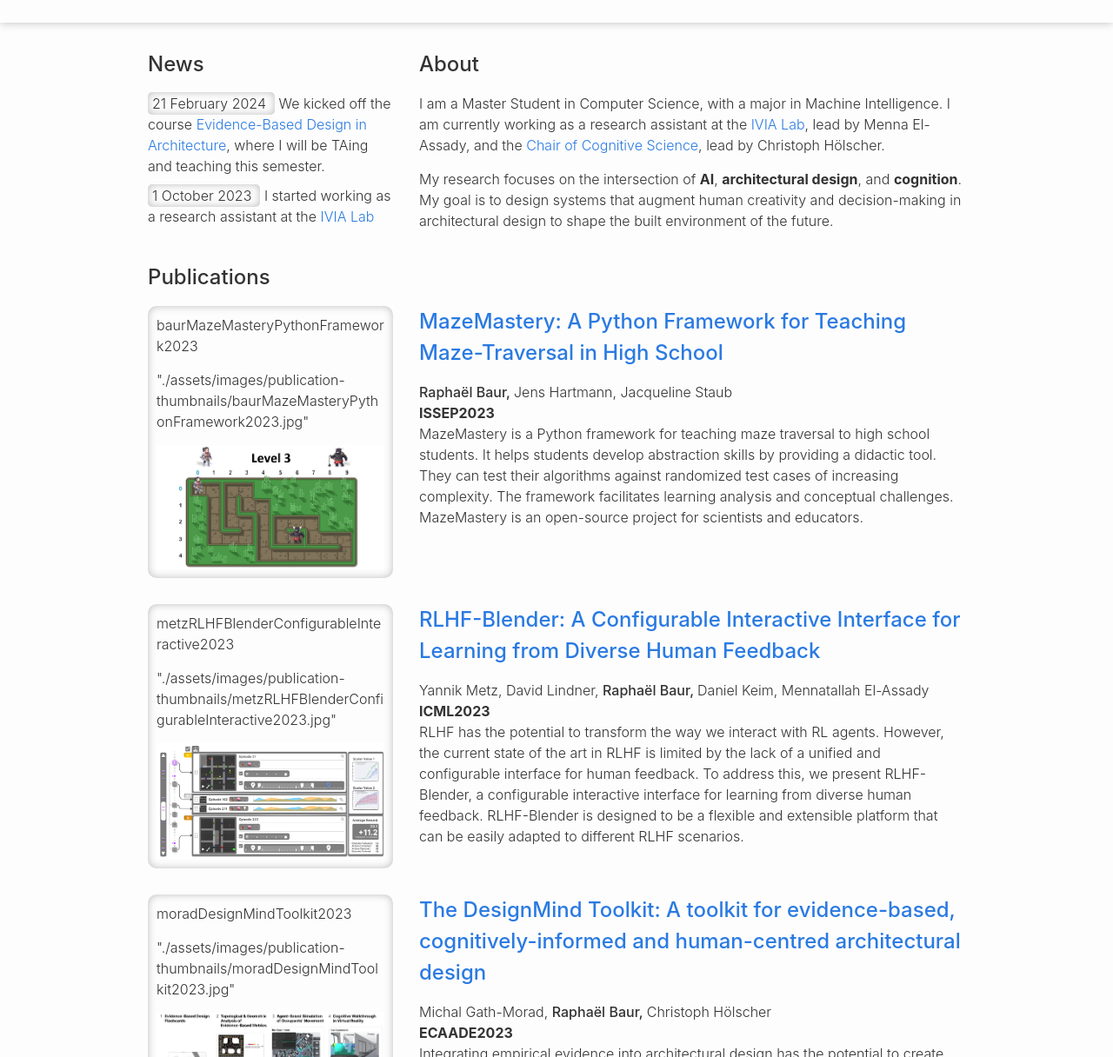
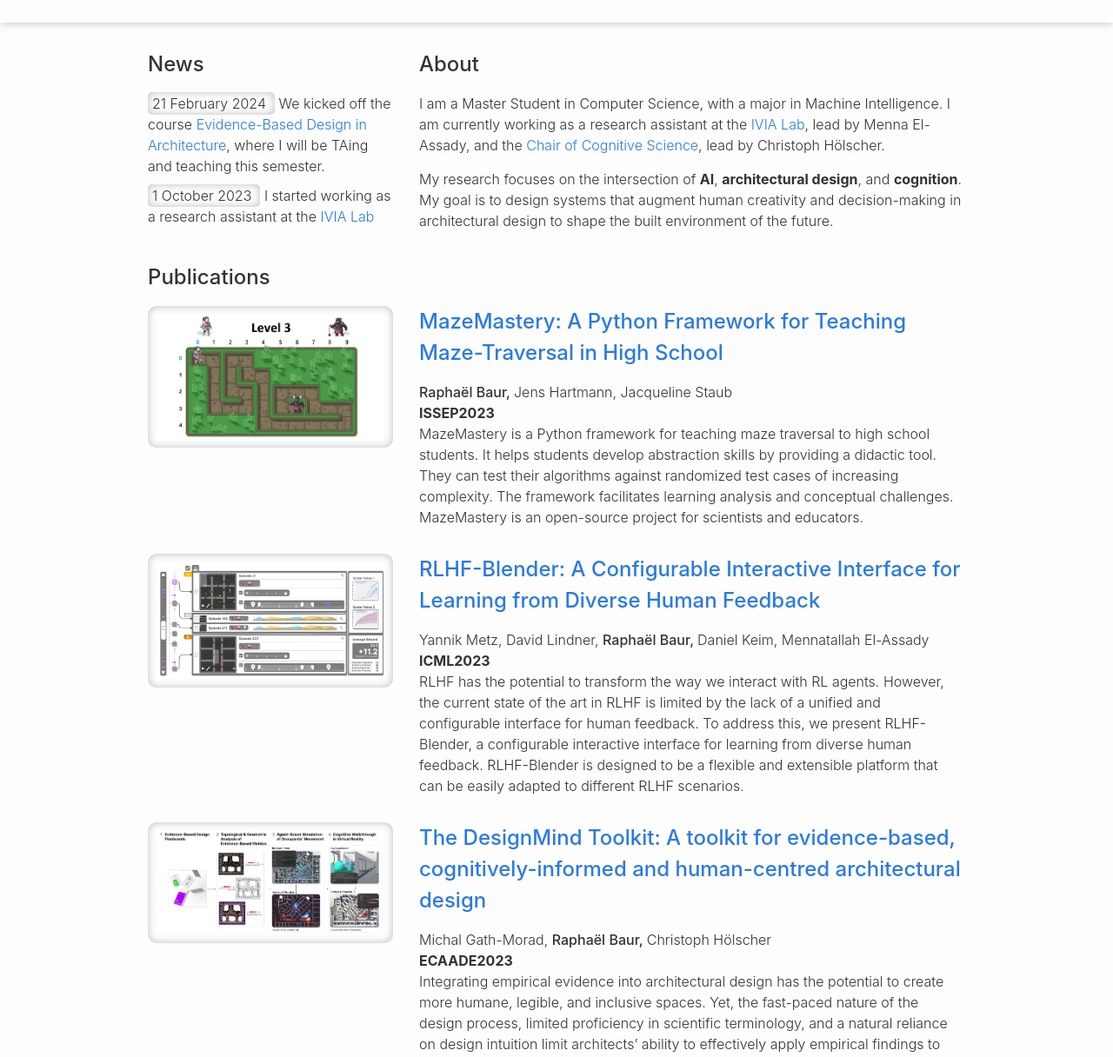
Before and after one commit to rabaur/personal-website, a Jekyll site: the page built from index.md, in a window 1280 px wide and 1400 px high, cut to the strip 184-1400 px from the top of the window. Shown: the whole strip at 87% size. Built offline with Jekyll 4.4.1, drawn with Linux system fonts in a browser that asks for light colours.

Commit message:
removed debugging information

```diff
--- a/_layouts/home.html
+++ b/_layouts/home.html
@@ -33,14 +33,12 @@
       <div class="publication-thumbnail-wrapper-inner">
         {% assign image_path = "./assets/images/publication-thumbnails/placeholder.jpg" %}
         {% assign publication_name = publication.id | remove: "/publications/" %}
-        <p>{{ publication_name }}</p>
         {% assign search_for_path = "./assets/images/publication-thumbnails/" | append: publication_name | remove: ".md" | append: ".jpg" %}
         {% for file in site.static_files %}
           {% if file.path contains search_for_path %}
             {% assign image_path = search_for_path %}
           {% endif %}
         {% endfor %}
-        <p>{{ search_for_path | inspect }}</p>
         <img class="publication-thumbnail" src="{{ search_for_path }}" alt="{{ publication.title }}">
       </div>
     </div>
```
